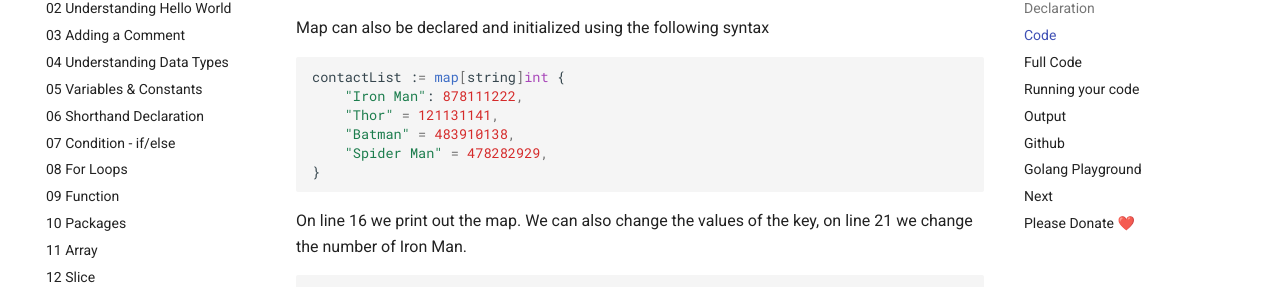
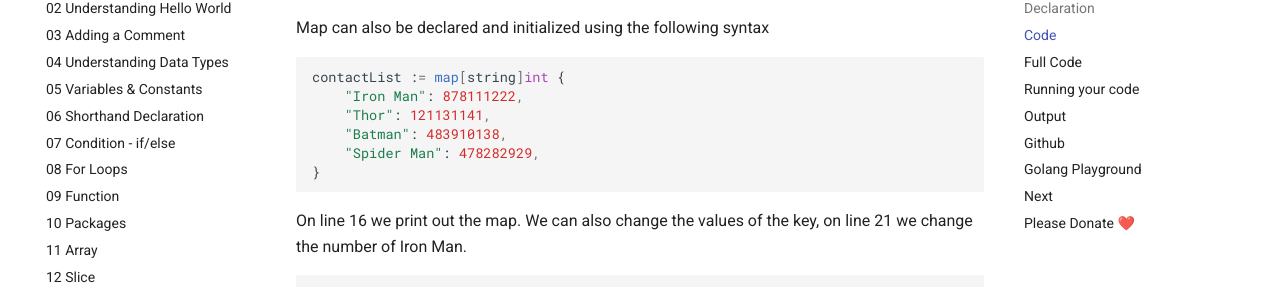
Before and after one commit to octallium/golang-handbook, an MkDocs documentation site: the page built from docs/basic/map.md, in a window 1280 px wide and 900 px high, scrolled down 2539 px. Shown: the part 154-441 px from the top of the window. Built offline with MkDocs 1.6.1 and Material for MkDocs 9.7.7, drawn with Linux system fonts in a browser that asks for light colours; comment, search, counter and statistics services are not loaded.

Commit message:
bug fixes

```diff
--- a/docs/basic/map.md
+++ b/docs/basic/map.md
@@ -99,9 +99,9 @@ Map can also be declared and initialized using the following syntax
 
     contactList := map[string]int {
     	"Iron Man": 878111222,
-    	"Thor" = 121131141,
-    	"Batman" = 483910138,
-    	"Spider Man" = 478282929,
+    	"Thor": 121131141,
+    	"Batman": 483910138,
+    	"Spider Man": 478282929,
     }
 
 On line 16 we print out the map. We can also change the values of the key, on line 21 we change the number of Iron Man.
```
Also changed, not shown: site/basic/map/index.html, site/search/search_index.json, 1 other file.
